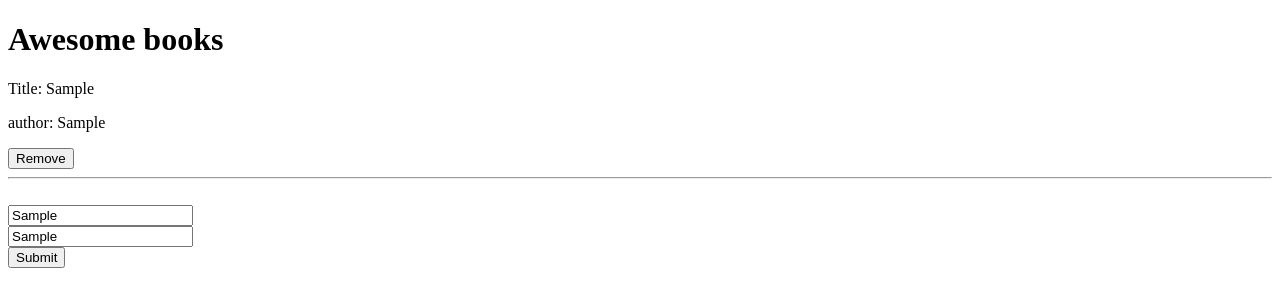
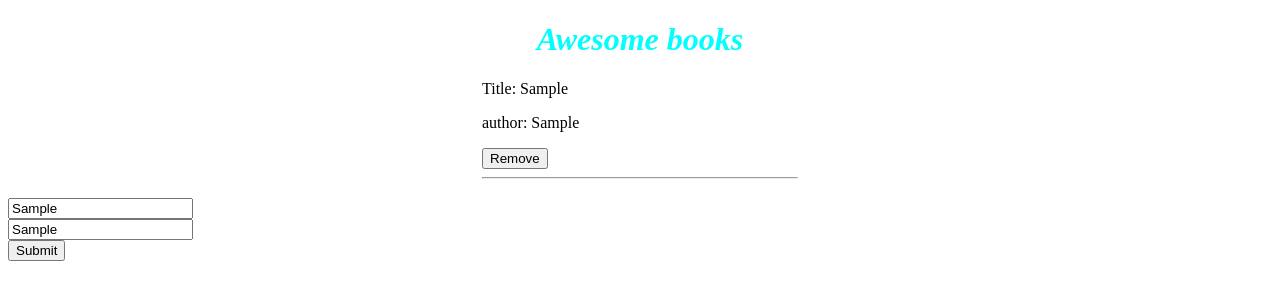
Before and after one commit to AdedayoOpeyemi/awesome-books, a website with bundled scripts: page index.html in a window 1280 px wide. Both pictures are taken after typing "Sample", "Sample" into the empty fields and a click on the input "Submit". Built offline with nearby package versions, Linux system fonts and the light colour scheme.

Commit message:
Set header and book card holder to center

```diff
--- a/index.html
+++ b/index.html
@@ -4,6 +4,7 @@
     <meta charset="UTF-8" />
     <meta http-equiv="X-UA-Compatible" content="IE=edge" />
     <meta name="viewport" content="width=device-width, initial-scale=1.0" />
+    <link rel="stylesheet" href="styles.css" />
     <title>Awesome books</title>
   </head>
   <body>
--- /dev/null
+++ b/styles.css
@@ -0,0 +1,24 @@
+body {
+  justify-content: center;
+}
+
+h1 {
+  color:aqua;
+  size: 24px;
+  font-style: oblique;
+  margin-right: auto;
+  margin-left: auto;
+  text-align: center;
+}
+
+.book_holder {
+  width: 25%;
+  min-width: 200px;
+  min-height: 100px;
+  margin-right: auto;
+  margin-left: auto;
+}
+
+li {
+  list-style: none;
+}
--- a/ui.js
+++ b/ui.js
@@ -5,11 +5,11 @@ const bookTable = document.querySelector('.book_holder');
 
 export default class UI {
   static addToUI(book) {
-    const bookUI = `<div>
+    const bookUI = `<li>
     <p>Title: ${book.title}</p>
     <p>author: ${book.author}</p>
     <button class="remove_book">Remove</button>
-    <hr></div>`;
+    <hr></li>`;
 
     bookTable.innerHTML += bookUI;
   }
```
